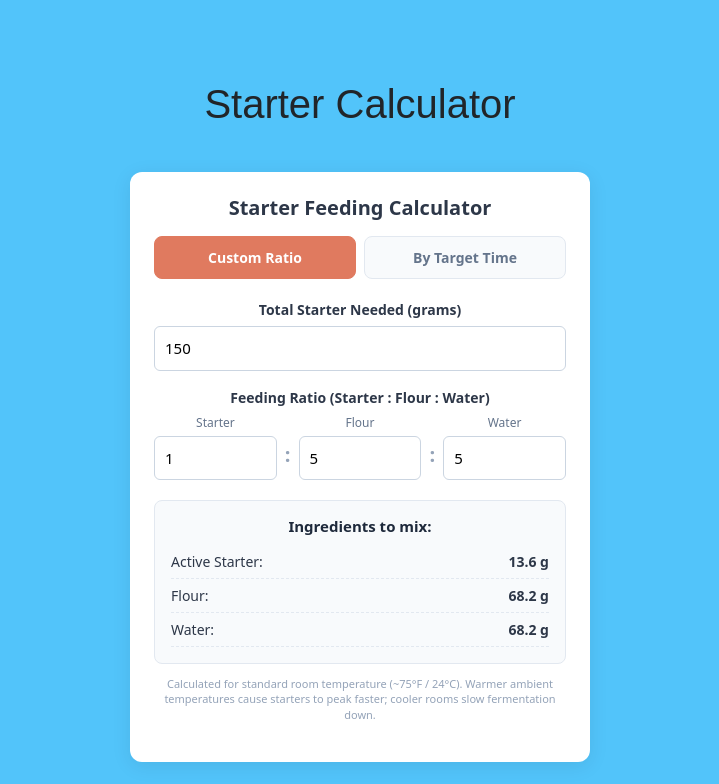
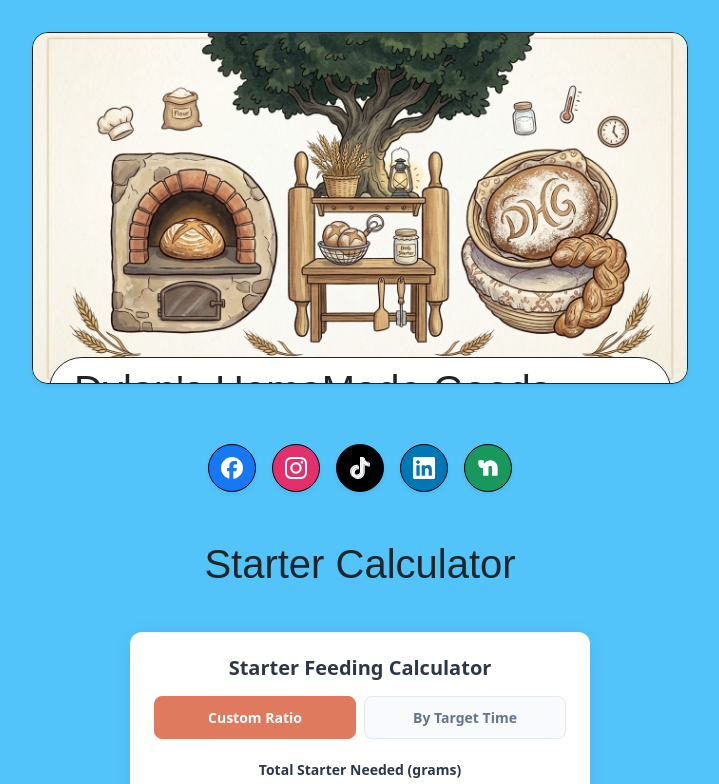
Before and after one commit to dylandotanthony/dylans-homomade-bakery, a React (Vite) app: page /calculator in a window 1280 px wide. Shown: the top 784 px of the page, without its empty margins (280-999 px from the left). Built offline with nearby package versions, Linux system fonts and the light colour scheme; a web font is replaced by a local one.

Commit message:
Update Calculator.jsx

```diff
--- a/src/Calculator.jsx
+++ b/src/Calculator.jsx
@@ -7,6 +7,8 @@ export default function App() {
   return (
     <div className="app-container container my-4">
 
+      {/* Header Added Here */}
+      <Header />
 
       {/* Starter Calculator Section */}
       <div className="text-center my-5">
```
